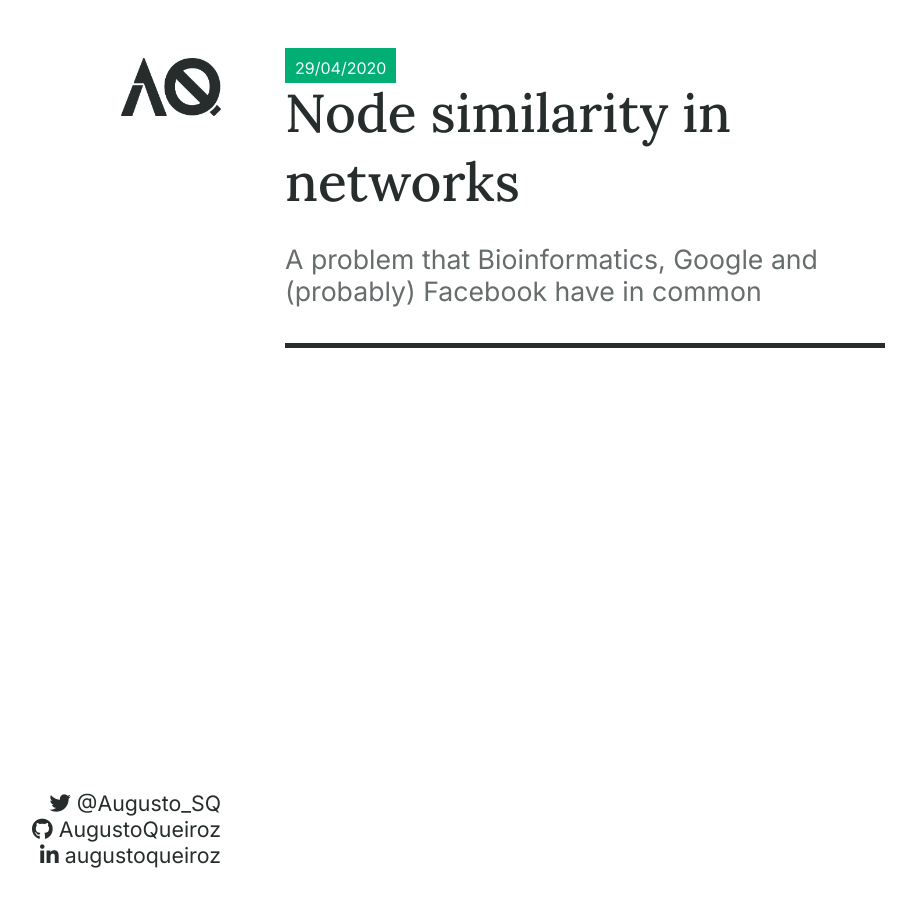
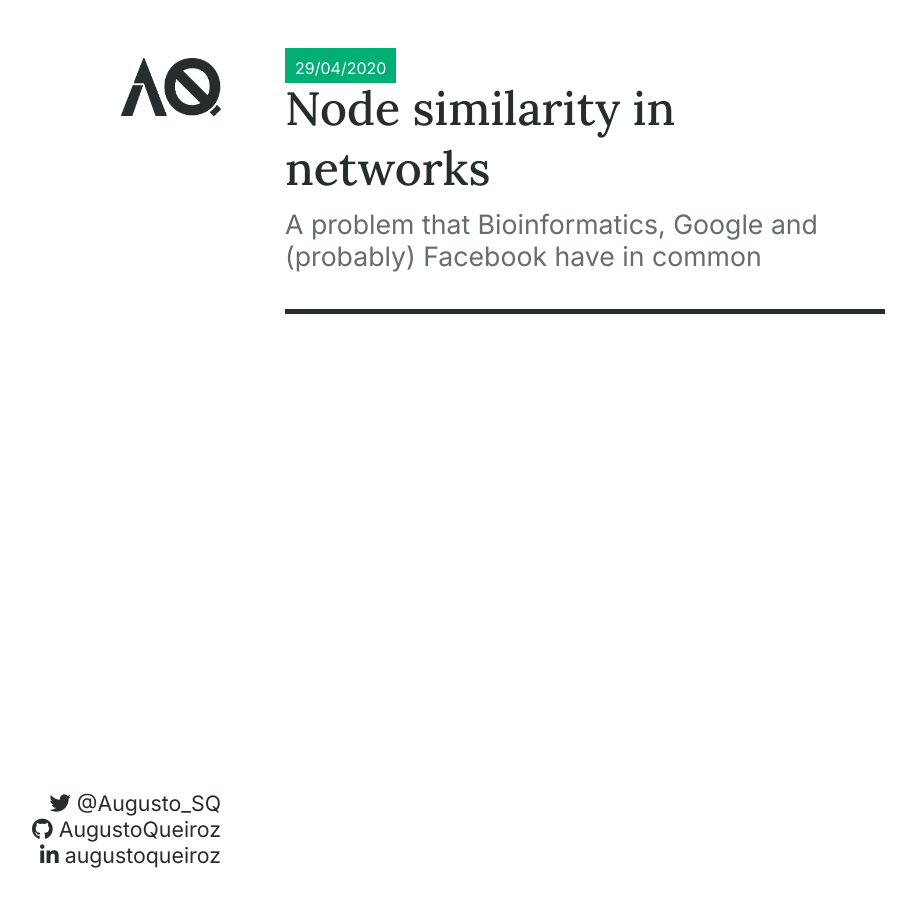
Before and after one commit to AugustoQueiroz/blog, a Jekyll site: the page built from index.markdown, in a window 1280 px wide. Shown: the whole page, without its empty margins (29-945 px from the left). Built offline with Jekyll 4.4.1, drawn with Linux system fonts in a browser that asks for light colours.

Commit message:
Bring title and subtitle closer together

```diff
--- a/assets/css/style.css
+++ b/assets/css/style.css
@@ -31,7 +31,7 @@ body {
 
 h2 {
 	font-family: 'Lora', serif;
-	font-size: 40pt;
+	font-size: 35pt;
 	font-weight: 500;
 	margin-bottom: 0;
 }
@@ -40,6 +40,7 @@ h3 {
 	font-size: 20pt;
 	font-weight: normal;
 	color: #676C6C;
+	margin-top: 10px;
 }
 
 div#left-bar {
@@ -159,6 +160,11 @@ div#content div.quote {
 }
 
 div#content code {
+	font-variant-ligatures: contextual;
+    -moz-font-feature-settings: "calt";
+    -webkit-font-feature-settings: "calt";
+    font-feature-settings: "calt";
+
 	background-color: var(--dark);
 	color: var(--light);
 	font-family: 'Fira Code', monospace;
```
